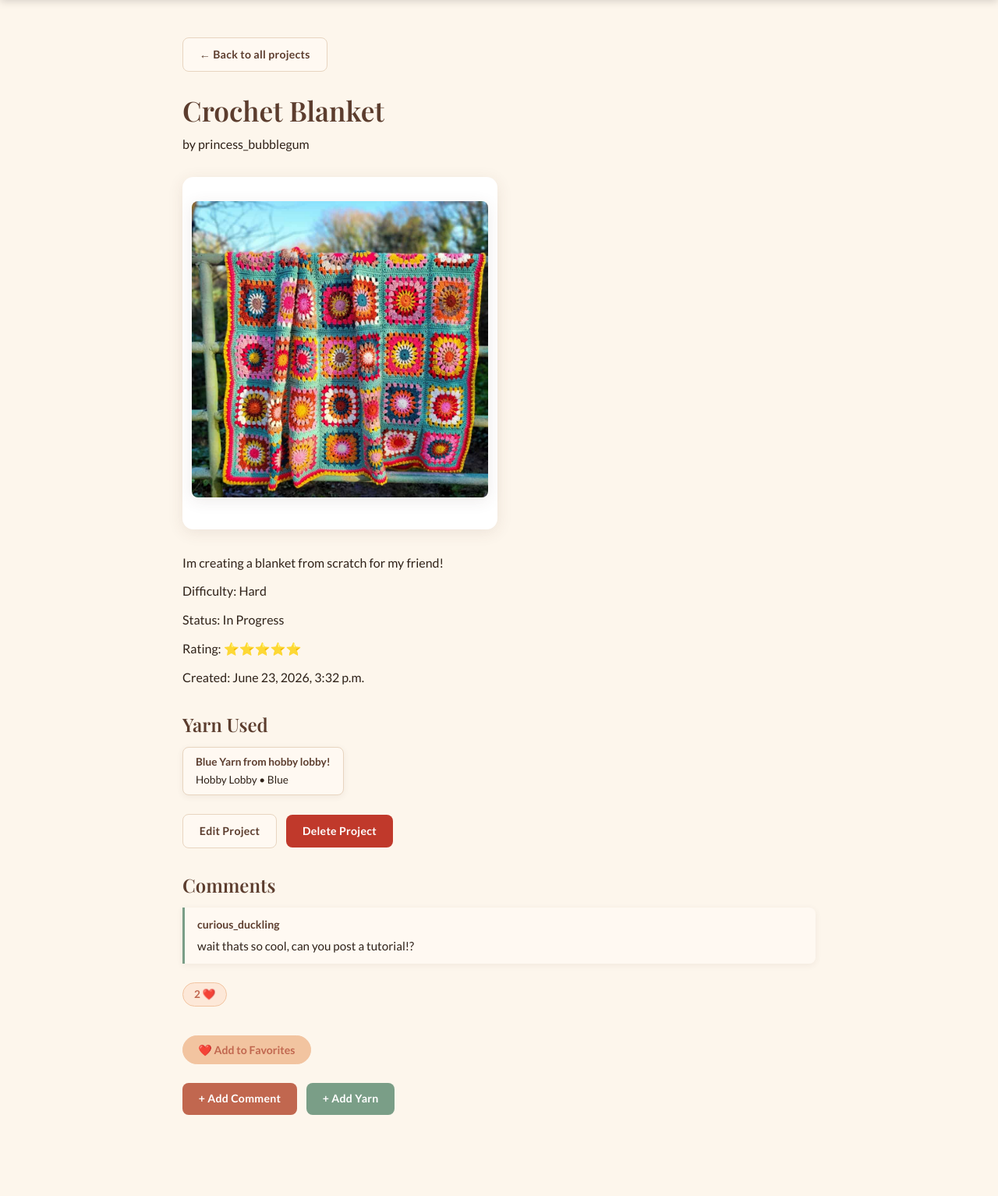
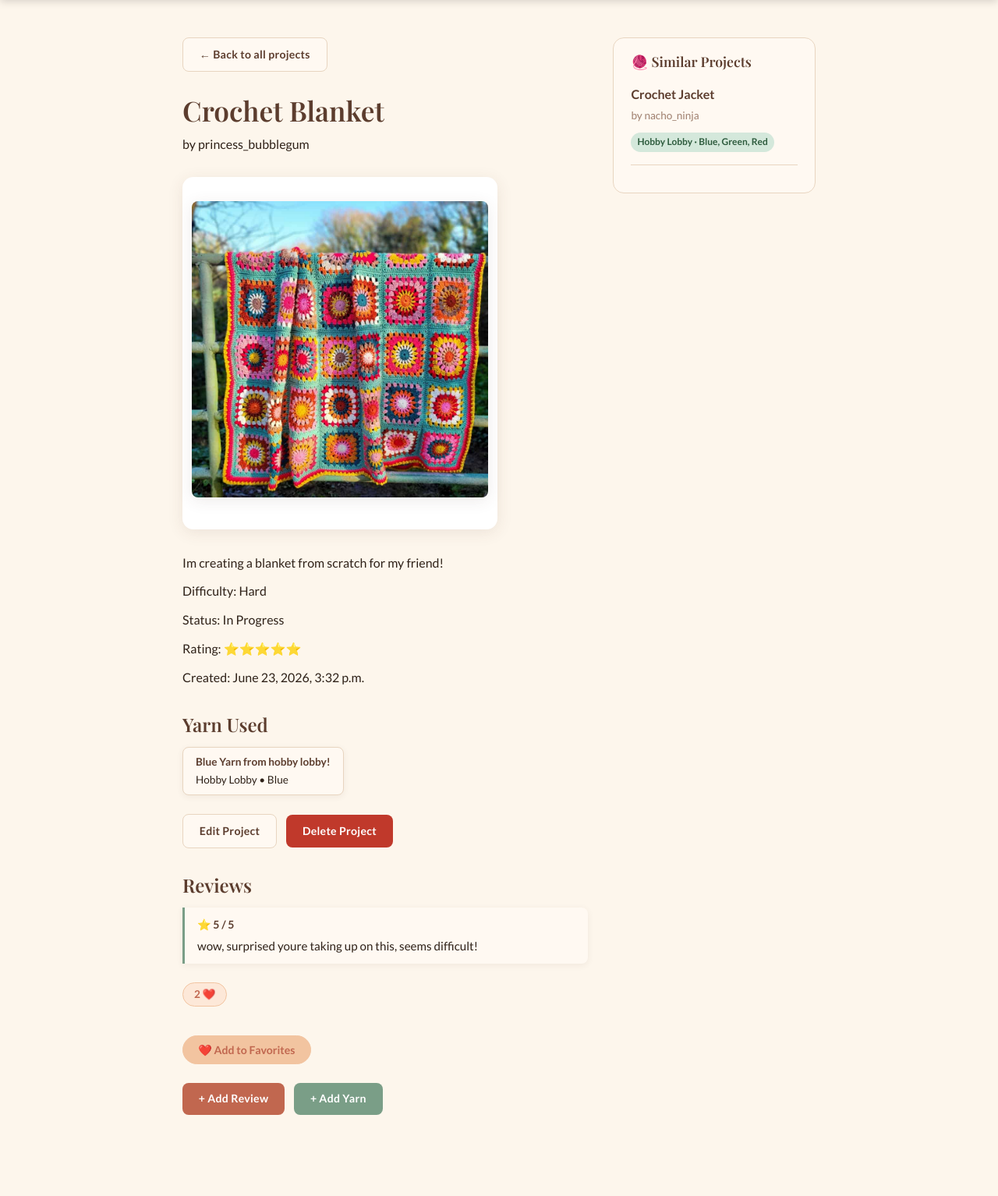
Before and after one commit to karachio/cs412, a Django app: page /crochet/project/1/ in a window 1280 px wide. Shown: the part 60-1594 px from the top of the page at 78% size. Run offline with Django 5.2, Linux system fonts and the light colour scheme; data comes from the database, SQL or seed files in the repository.

Commit message:
adding as checkpoint

```diff
--- a/crochet/admin.py
+++ b/crochet/admin.py
@@ -7,8 +7,8 @@
 from django.contrib import admin
 
 # Register your models here.
-from .models import Project, Comment, Favorite, Yarn
+from .models import Project, Review, Favorite, Yarn
 admin.site.register(Project)
-admin.site.register(Comment)
+admin.site.register(Review)
 admin.site.register(Favorite)
 admin.site.register(Yarn)
--- a/crochet/models.py
+++ b/crochet/models.py
@@ -52,19 +52,18 @@ class Project(models.Model):
         return filled + empty
 
 
-class Comment(models.Model):
-    '''Encapsulate the idea of an Comment by some commentor.'''
+class Review(models.Model):
+    '''Encapsulate the idea of an Project by some creator.'''
 
 
-    # data attributes of a Comment:
     project = models.ForeignKey(Project, on_delete=models.CASCADE)
-    commenter = models.TextField(blank=False)
-    comment = models.TextField(blank=False)
+    rating = models.IntegerField(choices=Project.RATING_CHOICES, default=5)
+    review = models.TextField(blank=False)
     timestamp = models.DateTimeField(auto_now=True)
 
+    '''Return a string representation of this Project object.'''
     def __str__(self):
-        '''Return a string representation of this Comment object.'''
-        return f'{self.commenter}: {self.comment}'
+        return f'{self.rating} stars - {self.review}'
 
 
 
--- a/crochet/templates/crochet/project_detail.html
+++ b/crochet/templates/crochet/project_detail.html
@@ -53,16 +53,23 @@ crochet/project_detail.html
             <a href="{% url 'delete-project' project.pk %}" class="btn btn-danger">Delete Project</a>
         </div>
 
-        <h2>Comments</h2>
+        <h2>Reviews</h2>
         <div class="comment-list">
-            {% for comment in comments %}
-                <div class="comment">
-                    <div class="commenter">{{ comment.commenter }}</div>
-                    <div class="comment-text">{{ comment.comment }}</div>
-                </div>
-            {% empty %}
-                <p class="empty">No comments yet.</p>
-            {% endfor %}
+            {% for review in reviews %}
+    <div class="comment">
+
+        <div class="commenter">
+            ⭐ {{ review.rating }} / 5
+        </div>
+
+        <div class="comment-text">
+            {{ review.review }}
+        </div>
+
+    </div>
+{% empty %}
+    <p class="empty">No reviews yet.</p>
+{% endfor %}
         </div>
 
         <div class="action-row">
@@ -76,9 +83,11 @@ crochet/project_detail.html
         </form>
 
         <div class="action-row">
-            <a href="{% url 'add-comment' project.pk %}" class="btn btn-primary">+ Add Comment</a>
+            <a href="{% url 'add-review' project.pk %}" class="btn btn-primary">+ Add Review</a>
             <a href="{% url 'add-yarn' project.pk %}" class="btn btn-sage">+ Add Yarn</a>
         </div>
+
+
 
     </div>
 
@@ -94,25 +103,30 @@ crochet/project_detail.html
     padding: 1.2rem 1.4rem;
     position: sticky;
     top: 80px;
+    align-self: flex-start;
 ">
-    <h3 style="margin-top: 0; margin-bottom: 1rem;">🧶 Similar Projects</h3>
+    <h3 style="margin-top: 0; margin-bottom: 1rem; font-size: 1.1rem;">🧶 Similar Projects</h3>
     {% for item in similar_projects %}
         <div style="margin-bottom: 1rem; padding-bottom: 1rem; border-bottom: 1px solid var(--border);">
-            <a href="{% url 'project-detail' item.project.pk %}" style="font-weight: 700; color: var(--brown);">
-                {{ item.project.title }}
-            </a>
-            <p class="meta" style="font-size: 0.82rem; margin-top: 0.2rem;">by {{ item.project.creator }}</p>
+            <a href="{% url 'project-detail' item.project.pk %}" style="
+                font-weight: 700;
+                color: var(--brown);
+                font-size: 1rem;
+                display: block;
+                margin-bottom: 0.2rem;
+            ">{{ item.project.title }}</a>
+            <p style="font-size: 0.85rem; color: var(--muted); margin: 0 0 0.4rem;">by {{ item.project.creator }}</p>
             {% for yarn in item.matching_yarn %}
                 <span style="
                     display: inline-block;
-                    margin-top: 0.4rem;
+                    margin-top: 0.2rem;
                     padding: 2px 8px;
                     background: var(--sage-light);
                     color: #2e5c3e;
                     border-radius: 20px;
                     font-size: 0.75rem;
-                    font-weight: 700;
-                ">{{ yarn.name }} · {{ yarn.brand }}</span>
+                    font-weight: 600;
+                ">{{ yarn.brand }} · {{ yarn.color }}</span>
             {% endfor %}
         </div>
     {% endfor %}
--- a/crochet/urls.py
+++ b/crochet/urls.py
@@ -10,7 +10,7 @@ urlpatterns = [
     path('', views.ProjectListView.as_view(), name='project-list'),
     path('project/<int:pk>/', views.ProjectDetailView.as_view(), name='project-detail'),
     path('project/new/', views.CreateProjectView.as_view(), name='create-project'),
-    path('project/<int:pk>/comment/', views.CreateCommentView.as_view(), name='add-comment'),
+    path('project/<int:pk>/review/', views.CreateReviewView.as_view(), name='add-review'),
     path('project/<int:pk>/yarn/', views.AddYarnView.as_view(), name='add-yarn'),
     path('project/<int:pk>/favorite/', views.FavoriteProjectView.as_view(), name='favorite-project'),
     path('project/<int:pk>/update/', views.UpdateProjectView.as_view(), name='update-project'),
--- a/crochet/views.py
+++ b/crochet/views.py
@@ -8,7 +8,7 @@ from django.shortcuts import render, redirect, get_object_or_404
 from django.views.generic import ListView, DetailView, CreateView, UpdateView, DeleteView
 from django.views import View
 from django.urls import reverse, reverse_lazy
-from .models import Project, Comment, Yarn, Favorite
+from .models import Project, Review, Yarn, Favorite
 from django.db.models import Q
 
 # for the class projectlistview to show list of projects
@@ -58,7 +58,7 @@ class ProjectDetailView(DetailView):
 
     def get_context_data(self, **kwargs):
         context = super().get_context_data(**kwargs)
-        context['comments'] = Comment.objects.filter(project=self.object)
+        context['reviews'] = Review.objects.filter(project=self.object)
         context['favorites'] = Favorite.objects.filter(project=self.object).count()
 
         yarns = Yarn.objects.filter(project=self.object)
@@ -95,11 +95,11 @@ class CreateProjectView(CreateView):
         return reverse('project-list')
 
 
-# for the class createcommentview to create comments
-class CreateCommentView(CreateView):
-    model = Comment
-    template_name = 'crochet/create_comment.html'
-    fields = ['commenter', 'comment']
+# for the class createreviewview to create reviews
+class CreateReviewView(CreateView):
+    model = Review
+    template_name = 'crochet/create_review.html'
+    fields = ['rating', 'review']
 
     def form_valid(self, form):
         form.instance.project = get_object_or_404(Project, pk=self.kwargs['pk'])
```
Also changed, not shown: crochet/templates/crochet/create_review.html (added, +37 -0 lines), crochet/migrations/0004_review_delete_comment.py (added), db.sqlite3.
